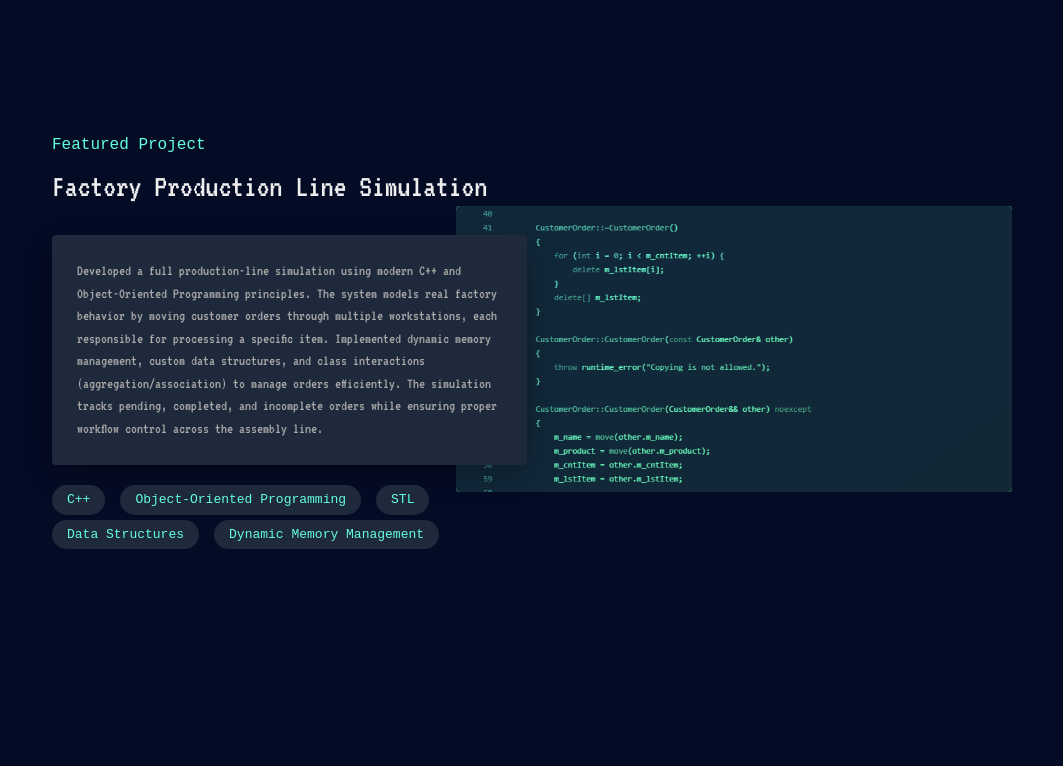
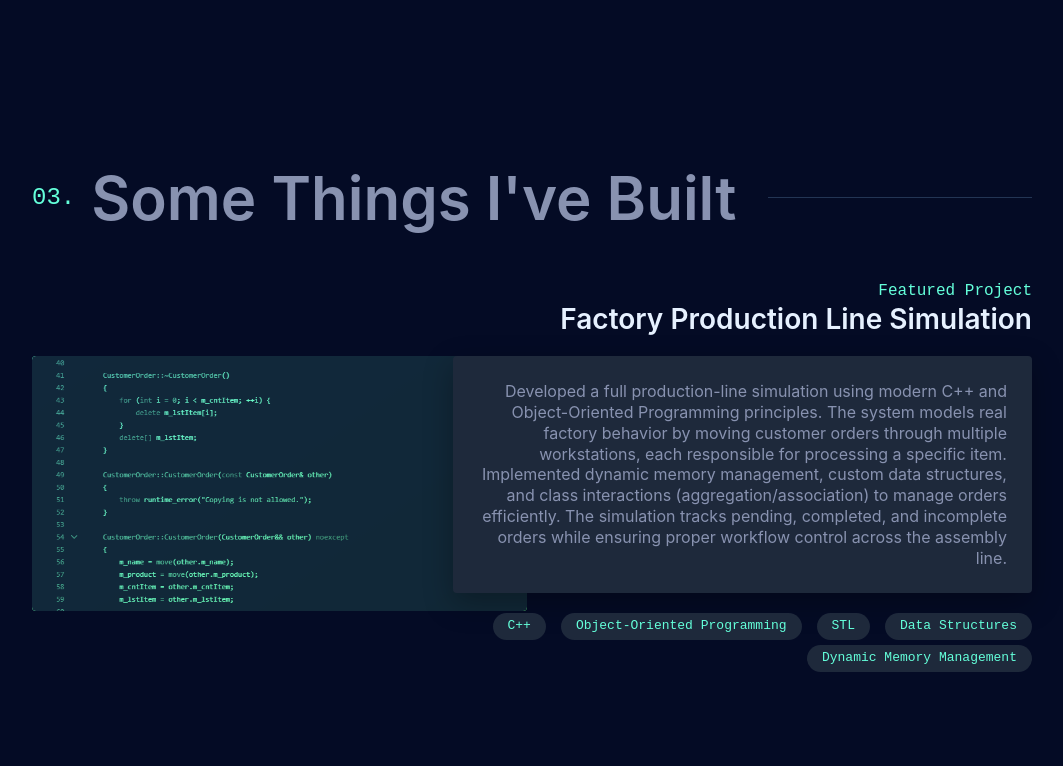
Before and after one commit to hiruneshan/Personal-Portfolio, a Next.js app in the folder my-app/: page / in a window 1280 px wide. Shown: the part 1880-2646 px from the top of the page, without its empty margins (108-1171 px from the left). Built offline with nearby package versions, Linux system fonts and the light colour scheme.

Commit message:
changes to the transitions on load

```diff
--- a/my-app/components/AboutMe.js
+++ b/my-app/components/AboutMe.js
@@ -1,8 +1,30 @@
-import React from "react";
+import React, { useEffect, useRef, useState } from "react";
 import { Container, Row, Col } from "react-bootstrap";
 import styles from "../styles/AboutSection.module.css";
 
 export default function AboutSection() {
+  const [isVisible, setIsVisible] = useState(false);
+  const imgRef = useRef(null);
+
+  useEffect(() => {
+    const observer = new IntersectionObserver(
+      (entries) => {
+        const [entry] = entries;
+        if (entry.isIntersecting) {
+          setIsVisible(true);
+          observer.disconnect(); // Only animate once
+        }
+      },
+      { threshold: 0.3 }
+    );
+
+    if (imgRef.current) observer.observe(imgRef.current);
+
+    return () => {
+      if (imgRef.current) observer.unobserve(imgRef.current);
+    };
+  }, []);
+
   return (
     <section id="about" className={styles.aboutSection}>
       <Container>
@@ -51,7 +73,10 @@ export default function AboutSection() {
 
                 {/* Right Column: Profile Image */}
                 <Col md={5} lg={4}>
-                  <div className={styles.profileImageContainer}>
+                  <div
+                    ref={imgRef}
+                    className={`${styles.profileImageContainer} ${isVisible ? styles.popIn : ''}`}
+                  >
                     <div className={styles.profileImageWrapper}>
                       <img
                         src="/images/img2.jpg"
--- a/my-app/components/Projects.js
+++ b/my-app/components/Projects.js
@@ -1,6 +1,53 @@
 import React from 'react';
 import styles from '../styles/Projects.module.css';
 import { useEffect, useState } from 'react';
+
+const ProjectItem = ({ project, index }) => {
+  const [isVisible, setIsVisible] = useState(false);
+  const ref = React.useRef(null);
+
+  useEffect(() => {
+    const observer = new IntersectionObserver(
+      ([entry]) => {
+        if (entry.isIntersecting) {
+          setIsVisible(true);
+          observer.disconnect();
+        }
+      },
+      { threshold: 0.2 }
+    );
+
+    if (ref.current) observer.observe(ref.current);
+
+    return () => {
+      if (ref.current) observer.unobserve(ref.current);
+    };
+  }, []);
+
+  return (
+    <div
+      ref={ref}
+      className={`${styles.project} ${isVisible ? styles.projectVisible : ''}`}
+    >
+      <div className={styles.projectContent}>
+        <div className={styles.projectLabel}>Featured Project</div>
+        <h4 className={styles.projectTitle}>{project.title}</h4>
+        <div className={styles.projectDetails}>
+          <p>{project.description}</p>
+          <ul>
+            {project.technologies.map((tech, i) => (
+              <li key={i}>{tech}</li>
+            ))}
+          </ul>
+        </div>
+      </div>
+
+      <div className={styles.projectImg}>
+        <img src={project.imageUrl} alt={project.title} />
+      </div>
+    </div>
+  );
+};
 
 const Projects = () => {
   const [projects, setProjects] = useState([]);
@@ -28,34 +75,19 @@ const Projects = () => {
 
   // FIXED: Wrapped in a React Fragment
   return (
-    <>
-      <h2 style={{ textAlign: 'center', color: '#eee'}}>
-        Some projects I've worked on
-      </h2>
+    <section id="projects" className={styles.projectsSection}>
+      <div className={styles.projectContainer}>
+        <div className={styles.sectionHeader}>
+          <span className={styles.sectionNumber}>03.</span>
+          <h2 className={styles.sectionTitle}>Some Things I&apos;ve Built</h2>
+          <div className={styles.sectionLine}></div>
+        </div>
 
-      <div className={styles.projectContainer}>
         {projects.map((project, index) => (
-          <div key={index} className={styles.project}>
-            <div className={styles.projectContent}>
-              <div className={styles.projectLabel}>Featured Project</div>
-              <h4 className={styles.projectTitle}>{project.title}</h4>
-              <div className={styles.projectDetails}>
-                <p>{project.description}</p>
-                <ul>
-                  {project.technologies.map((tech, i) => (
-                    <li key={i}>{tech}</li>
-                  ))}
-                </ul>
-              </div>
-            </div>
-
-            <div className={styles.projectImg}>
-              <img src={project.imageUrl} alt={project.title} />
-            </div>
-          </div>
+          <ProjectItem key={index} project={project} index={index} />
         ))}
       </div>
-    </> /* <-- End of single root element */
+    </section>
   );
 };
 
--- a/my-app/styles/AboutSection.module.css
+++ b/my-app/styles/AboutSection.module.css
@@ -66,6 +66,7 @@
   max-width: 300px;
   margin-left: auto;
   margin-right: auto;
+  opacity: 0;
 }
 
 .profileBackLayer {
@@ -189,6 +190,27 @@
   }
 }
 
+@keyframes popIn {
+  0% {
+    opacity: 0;
+    transform: scale(0.5);
+  }
+
+  70% {
+    opacity: 1;
+    transform: scale(1.05);
+  }
+
+  100% {
+    opacity: 1;
+    transform: scale(1);
+  }
+}
+
+.popIn {
+  animation: popIn 0.8s cubic-bezier(0.175, 0.885, 0.32, 1.275) forwards;
+}
+
 /* --- Responsive Adjustments --- */
 @media (max-width: 767.98px) {
   .aboutSection {
--- a/my-app/styles/ProjectCarousel.module.css
+++ b/my-app/styles/ProjectCarousel.module.css
@@ -1,67 +1,110 @@
-.cardContainer {
-    perspective: 1000px;
-    height: 100%;
-    cursor: pointer;
+/* ProjectCarousel.module.css */
+
+.carouselContainer {
+    display: flex;
+    overflow-x: auto;
+    gap: 20px;
+    padding: 20px 0;
+    /* Top/bottom padding for shadow/hover space */
+    scroll-snap-type: x mandatory;
+    -webkit-overflow-scrolling: touch;
+    scrollbar-width: none;
+    /* Firefox */
 }
 
-.cardInner {
-    position: relative;
-    width: 100%;
-    height: 100%;
-    text-align: left;
-    transition: transform 1.5s;
-    transform-style: preserve-3d;
+.carouselContainer::-webkit-scrollbar {
+    display: none;
+    /* Chrome/Safari */
 }
 
-.cardContainer:hover .cardInner {
-    transform: rotateY(180deg);
+.cardWrapper {
+    flex: 0 0 auto;
+    width: 300px;
+    /* Fixed width for standard card size */
+    scroll-snap-align: start;
+    height: 320px;
+    /* Match internal card height */
 }
 
-.cardFront,
-.cardBack {
-    position: absolute;
-    width: 100%;
+.cardContainer {
     height: 100%;
-    -webkit-backface-visibility: hidden;
-    backface-visibility: hidden;
-    border-radius: 0.375rem;
-    /* Bootstrap default radius */
-    box-shadow: 0 1rem 3rem rgba(0, 0, 0, .175);
+    transition: all 0.25s cubic-bezier(0.645, 0.045, 0.355, 1);
 }
 
-.cardFront {
-    background-color: #1e293b;
+.cardContainer:hover {
+    transform: translateY(-7px);
+}
+
+.projectCard {
+    background-color: #112240;
+    /* Light Navy */
+    height: 100%;
+    padding: 1.75rem 1.5rem;
+    border-radius: 4px;
     display: flex;
     flex-direction: column;
+    box-shadow: 0 10px 30px -15px rgba(2, 12, 27, 0.7);
+    transition: all 0.25s cubic-bezier(0.645, 0.045, 0.355, 1);
 }
 
-.cardBack {
-    background-color: #1e293b;
-    /* Same bg or different? Let's keep it consistent */
-    color: white;
-    transform: rotateY(180deg);
+.cardHeader {
     display: flex;
-    flex-direction: column;
-    justify-content: center;
+    justify-content: space-between;
     align-items: center;
-    padding: 2rem;
-    border: 1px solid #64ffda;
-    /* Highlight border for back */
+    margin-bottom: 30px;
 }
 
-.githubBtn {
-    margin-top: 20px;
-    padding: 10px 20px;
-    background-color: transparent;
+.folderIcon {
     color: #64ffda;
-    border: 1px solid #64ffda;
-    border-radius: 5px;
-    text-decoration: none;
-    font-family: monospace;
-    transition: all 0.3s ease;
+    width: 40px;
+    height: 40px;
 }
 
-.githubBtn:hover {
-    background-color: rgba(100, 255, 218, 0.1);
+.cardLinks {
+    display: flex;
+    gap: 15px;
+    align-items: center;
+}
+
+.iconLink {
+    color: #a8b2d1;
+    width: 20px;
+    height: 20px;
+    transition: color 0.3s ease;
+}
+
+.iconLink:hover {
     color: #64ffda;
 }
+
+.cardTitle {
+    color: #e6f1ff;
+    font-size: 20px;
+    font-weight: 600;
+    margin-bottom: 10px;
+    font-family: 'Calibre', 'Inter', 'San Francisco', 'SF Pro Text', -apple-system, system-ui, sans-serif;
+}
+
+.cardDescription {
+    color: #a8b2d1;
+    font-size: 16px;
+    line-height: 1.3;
+    margin-bottom: 20px;
+    flex-grow: 1;
+    /* Pushes tech list to bottom */
+}
+
+.techList {
+    display: flex;
+    flex-wrap: wrap;
+    gap: 12px;
+    padding: 0;
+    margin: 0;
+    list-style: none;
+}
+
+.techItem {
+    color: #8892b0;
+    font-family: 'SF Mono', 'Fira Code', 'Fira Mono', 'Roboto Mono', monospace;
+    font-size: 12px;
+}
--- a/my-app/styles/Projects.module.css
+++ b/my-app/styles/Projects.module.css
@@ -1,17 +1,67 @@
+.projectsSection {
+  padding: 20rem 1rem 4rem 1rem;
+  overflow: hidden;
+}
+
 .projectContainer {
-  /* CHANGED: Reduced max-width for a more compact layout */
   max-width: 1000px;
-  margin: 50px auto;
-  padding: 0 20px;
+  margin: 0 auto;
+  padding: 0;
+}
+
+.sectionHeader {
+  display: flex;
+  align-items: center;
+  gap: 1rem;
+  margin-bottom: 3rem;
+  width: 100%;
+}
+
+.sectionNumber {
+  font-size: 1.5rem;
+  color: #64ffda;
+  font-weight: 400;
+  font-family: 'SF Mono', 'Fira Code', 'Fira Mono', 'Roboto Mono', monospace;
+}
+
+.sectionLine {
+  flex: 1;
+  height: 1px;
+  background-color: #233554;
+  margin-left: 1rem;
+  max-width: 300px;
+}
+
+.sectionTitle {
+  font-size: clamp(30px, 6vw, 60px);
+  color: #8892b0;
+  font-weight: 600;
+  margin: 0;
+  line-height: 1.1;
+  font-family: 'Calibre', 'Inter', 'San Francisco', 'SF Pro Text', -apple-system, system-ui, sans-serif;
 }
 
 .project {
-  margin: 250px 0;
+  margin: 80px 0;
   display: grid;
   grid-gap: 10px;
   grid-template-columns: repeat(12, 1fr);
   /* REMOVED: grid-template-rows - let content define height */
   align-items: center;
+
+  /* Animation Logic */
+  opacity: 0;
+  transform: translateY(40px);
+  transition: opacity 0.6s ease-out, transform 0.6s ease-out;
+}
+
+.sectionHeader+.project {
+  margin-top: 0;
+}
+
+.projectVisible {
+  opacity: 1;
+  transform: translateY(0);
 }
 
 .projectContent {
@@ -30,15 +80,18 @@
 }
 
 .projectTitle {
-  font-size: 2rem;
-  margin: 10px 0 30px;
-  color: #eee;
+  font-size: 28px;
+  margin: 0 0 20px;
+  color: #e6f1ff;
+  font-weight: 600;
+  font-family: 'Calibre', 'Inter', 'San Francisco', 'SF Pro Text', -apple-system, system-ui, sans-serif;
 }
 
 .projectDetails {
-  font-size: 15px;
-  line-height: 1.5;
-  color: #aaa;
+  font-size: 16px;
+  line-height: 1.3;
+  color: #8892b0;
+  font-family: 'Calibre', 'Inter', 'San Francisco', 'SF Pro Text', -apple-system, system-ui, sans-serif;
 }
 
 .projectDetails p {
@@ -51,15 +104,18 @@
 /* --- UPDATED FOR CAPSULES --- */
 .projectDetails ul {
   display: flex;
-  flex-wrap: wrap; /* Allows capsules to wrap to next line */
+  flex-wrap: wrap;
+  /* Allows capsules to wrap to next line */
   margin-top: 20px;
   /* 'gap' handles all spacing between capsules */
   gap: 5px 15px;
   /* Justification is now handled in media queries */
 
   /* --- ADD THESE TWO LINES --- */
-  list-style-type: none; /* Hides the bullet point */
-  padding-left: 0; /* Removes default browser padding */
+  list-style-type: none;
+  /* Hides the bullet point */
+  padding-left: 0;
+  /* Removes default browser padding */
 }
 
 /* --- UPDATED FOR CAPSULES --- */
@@ -136,6 +192,7 @@ NEW SECTION: Alternating Project Layout
 
 /* Apply these styles only on screens *wider* than the 600px mobile breakpoint */
 @media screen and (min-width: 601px) {
+
   /* Target the 2nd, 4th, 6th... project */
   .project:nth-child(even) .projectContent {
     /* Move the content block to the right */
@@ -166,9 +223,11 @@ NEW SECTION: Alternating Project Layout
   .project {
     align-items: flex-start;
   }
+
   .projectImg {
     height: 100%;
   }
+
   .projectImg img {
     object-fit: cover;
     width: auto;
```
Also changed, not shown: my-app/components/ProjectCarousel.js (+50 -57 lines).
